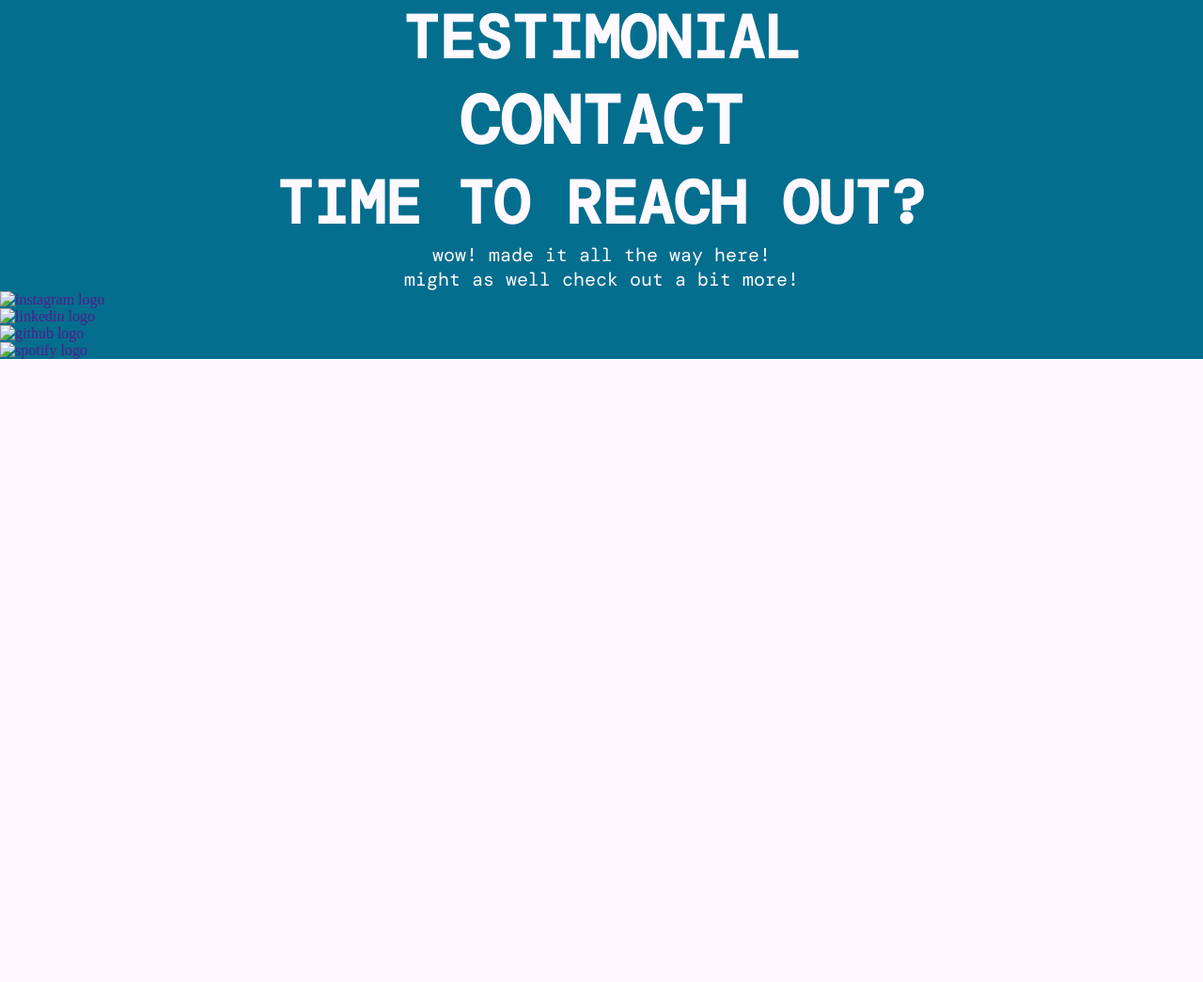
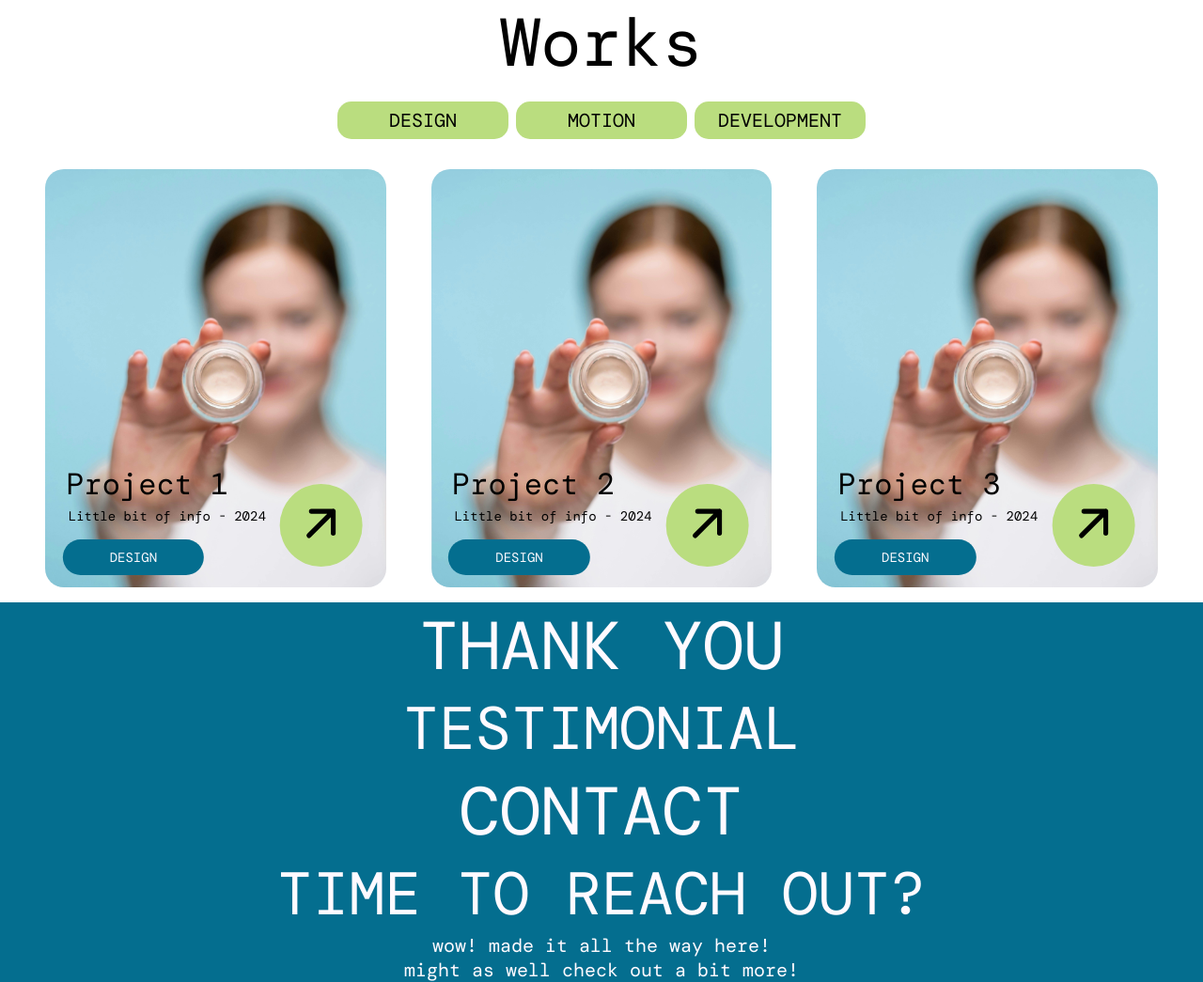
Before and after one commit to casspb/pelacek_cassidy_portfolio, a PHP site: page / in a window 1280 px wide. Shown: the part 1783-2828 px from the top of the page at 94% size. Before the commit the page ends 2165 px from the top, so only its background shows below. Run offline with PHP 8.4, Linux system fonts and the light colour scheme; some web fonts are replaced.

Commit message:
added product cards
added product cards

```diff
--- a/css/grid.css
+++ b/css/grid.css
@@ -18,6 +18,9 @@ img, embed, object, video, picture {
    text-decoration: none;
   }
 
+  div{
+   display: grid;
+  }
 
   /* ---Mini CSS reset--- */
 
--- a/index.html
+++ b/index.html
@@ -37,17 +37,17 @@
 
 
     <main >
-        <div class="grid-con">
-        <section class="header-image col-span-full">
+
+        <section class="header-image grid-con col-span-full">
             <h1 class="hidden">header image</h1>
         <img src="images/cassID-card.svg" alt="placeholder for ID card" class="id-card col-span-full">
          </section>
 
          <section class="about-me-section col-span-full">
             <h1> Hello I'm Cassidy</h1>
-            <p>Welcome to my corner of creativity, and a place to dive into a new adventure- like finding that elusive ID card tucked away in the depths of your wallet! <br>
+            <p>Welcome to my corner of creativity, and a place to dive into a new adventure- like finding that elusive ID card tucked away in the depths of your wallet!</p>
 
-                Over the years, Ive been on a journey to discover my own identity, or as I like to call it, my “CassID.”</p>
+            <p> Over the years, Ive been on a journey to discover my own identity, or as I like to call it, my “CassID.”</p>
          </section>
 
          <section class="project-video-section col-span-full">
@@ -69,19 +69,70 @@
         </section>
 
 
-         <section class="project-works-section">
-            <h1>Works</h1>
+        <div class="project-works-section grid-con">
+            <div class="col-span-full">
+                <h1 class="col-span-full">Works</h1>
 
-            <div class="sorting-buttons"><p>DESIGN</p></p></div>
-            <div class="sorting-buttons"><p>MOTION</p></div>
-            <div class="sorting-buttons"><p>DEVELOPMENT</p></div>
+                <div class="sorting-buttons-container">
+                    <div class="sorting-buttons"><p>DESIGN</p></div>
+                    <div class="sorting-buttons"><p>MOTION</p></div>
+                    <div class="sorting-buttons"><p>DEVELOPMENT</p></div>
+                </div>
+            </div>
+        </div>
 
-            <div>
-                <!--section for dynamically displaying the projects-->
+
+            <!--section for dynamically displaying the projects-->
+
+            <div class="grid-con">
+                <div class="project-card">
+                    <h2>Project 1</h2>
+                    <p>Little bit of info - 2024</p>
+                    <div class="sorting-buttons-variation">
+                        <p>DESIGN</p>
+                    </div>
+                    <div class="arrow">
+                        <a href="project.html">
+                            <img src="images/arrow-up-right.svg" alt="Arrow Icon">
+                        </a>
+                    </div>
+                </div>
+
+                <div class="project-card">
+                    <h2>Project 2</h2>
+                    <p>Little bit of info - 2024</p>
+                    <div class="sorting-buttons-variation">
+                        <p>DESIGN</p>
+                    </div>
+                    <div class="arrow">
+                        <a href="project.html">
+                            <img src="images/arrow-up-right.svg" alt="Arrow Icon">
+                        </a>
+                    </div>
+                </div>
+
+                <div class="project-card">
+                    <h2>Project 3</h2>
+                    <p>Little bit of info - 2024</p>
+                    <div class="sorting-buttons-variation">
+                        <p>DESIGN</p>
+                    </div>
+                    <div class="arrow">
+                        <a href="project.html">
+                            <img src="images/arrow-up-right.svg" alt="Arrow Icon">
+                        </a>
+                    </div>
+                </div>
             </div>
-         </section>
 
-        </div>
+
+
+
+</div>
+
+
+
+
     </main>
     <footer>
         <section class="testimonial-section col-span-full">
--- a/sass/abstracts/_variables.scss
+++ b/sass/abstracts/_variables.scss
@@ -20,6 +20,8 @@ $font-size-h3: 16px;
 $font-size-p: 14px;
 
 h1 {
+    font-weight: 400;
+    display: grid;
     font-size: $font-size-h1; // Base size for mobile
     font-family: $primary-font-family;
 
@@ -40,6 +42,8 @@ h1 {
 }
 
 h2 {
+    font-weight: 400;
+    display: grid;
     font-size: $font-size-h2; // Base size for mobile
     font-family: $primary-font-family;
 
@@ -59,6 +63,8 @@ h2 {
 }
 
 h3 {
+    font-weight: 300;
+    display: grid;
     font-size: $font-size-h3; // Base size for mobile
     font-family: $secondary-font-family;
 
@@ -68,6 +74,8 @@ h3 {
 }
 
 p {
+    font-weight: 400;
+    display: grid;
     font-size: $font-size-p; // Base size for mobile
     font-family: $primary-font-family;
 
--- a/sass/components/_header.scss
+++ b/sass/components/_header.scss
@@ -21,6 +21,8 @@ header{
     #menu-bar{
         display: none;
     }
+
+
 
     label{
         width: 71px;
@@ -60,6 +62,7 @@ header{
 
                         .link-star {
                             display: inline;
+
                         }
                     }
                 }
--- a/sass/main.scss
+++ b/sass/main.scss
@@ -9,17 +9,29 @@
     color: a.$base-colour;
 }
 
+//main
+
+.header-image{
+    margin-top: 100px;
+    width: 90%;
+}
+
 //about me section
 
 .about-me-section{
     text-align: center;
+    margin-top: 2em;
+
+    p{
+        margin: 2em 4em;
+    }
 }
 
 //video player
 
 .project-video-section {
     position: relative;
-    width: 80%;
+    width: 90%;
     margin: auto;
 
     video {
@@ -138,8 +150,115 @@
           }
 
           input[type="range"]:focus::-moz-range-thumb{
-            outline: 3px solida.$primary-color;
+            outline: 3px solid a.$primary-color;
             outline-offset: 0.125rem;
           }
     }
 }
+
+// works section
+
+.project-works-section {
+    display: grid;
+    justify-items: center; // Center all grid items
+
+    h1 {
+        text-align: center;
+    }
+
+    .sorting-buttons-container {
+        display: flex; // Use flexbox for the sorting buttons
+        justify-content: center; // Center the buttons
+        flex-wrap: wrap; // Allow wrapping on smaller screens
+        gap: 0.5em; // Space between buttons
+
+        .sorting-buttons {
+            width: 182px; // Fixed width
+            height: 40px;
+            display: flex;
+            justify-content: center;
+            align-items: center;
+            text-align: center;
+            border-radius: 15px;
+            background-color: a.$secondary-color;
+            margin: 1em 0; // Vertical margin only
+
+            &:hover {
+                background-color: a.$primary-color;
+                color: a.$base-colour;
+                box-shadow: 1px 1px 3px rgba(0, 0, 0, 0.5);
+            }
+        }
+    }
+}
+
+.grid-con {
+    display: flex; // Use flexbox for layout
+    flex-wrap: wrap; // Allow items to wrap to the next line
+    justify-content: center; // Center cards in the container
+    gap: 16px; // Space between cards
+}
+
+.project-card {
+    position: relative; // Position for absolute elements inside
+    flex: 1 1 300px; // Flexible basis for cards, minimum width of 300px
+    max-width: 379px; // Limit the width
+    height: 445px;
+    border-radius: 20px;
+    background-image: url('../images/pexels-ron-lach-8129898.jpg');
+    background-size: cover;
+    background-position: center;
+    overflow: hidden;
+    margin: 1em;
+
+    // Overlay content positioning
+    h2, p, .sorting-buttons-variation {
+        position: absolute;
+        z-index: 2;
+        left: 30%; // Original left positioning
+    }
+
+    h2 {
+        font-size: 32px;
+        bottom: 20%; // Positioning from the bottom
+        transform: translateX(-50%); // Adjust for the original offset
+    }
+
+    p {
+        font-size: 14px;
+        bottom: 15%; // Positioning from the bottom
+        transform: translateX(-40%); // Adjust for the original offset
+    }
+
+    .sorting-buttons-variation {
+        bottom: 3%; // Positioning from the bottom
+        margin-left: -30px; // Original margin
+
+        p {
+            padding: 10px 50px;
+            border-radius: 20px;
+            background-color: a.$primary-color;
+            color: a.$base-colour;
+            text-align: center;
+        }
+    }
+
+    .arrow {
+        position: absolute; // Ensure it’s positioned relative to the card
+        left: 50%; // Centering the arrow
+        bottom: 5%; // Original position from the bottom
+        transform: translateX(78%); // Adjust for centering
+        width: 88px;
+        height: 88px;
+        background-color: a.$secondary-color;
+        border-radius: 50%;
+        display: flex;
+        justify-content: center;
+        align-items: center;
+
+        img {
+            width: 62px;
+            height: 62px;
+        }
+    }
+}
```
Also changed, not shown: css/main.css, images/arrow-up-right.svg (added), images/pexels-ron-lach-8129898.jpg (added), 1 other file.
